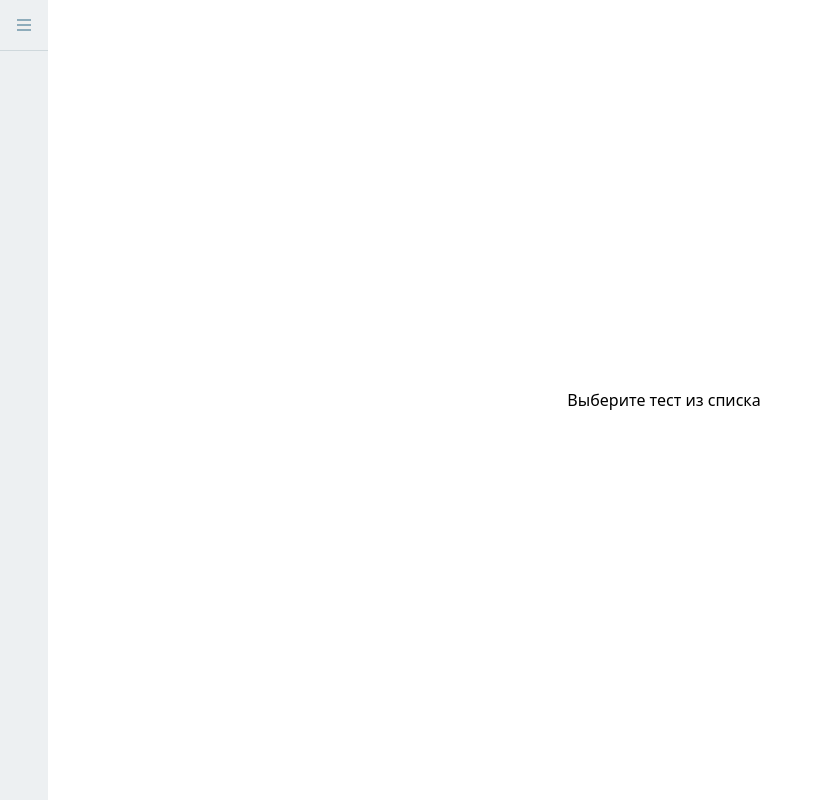
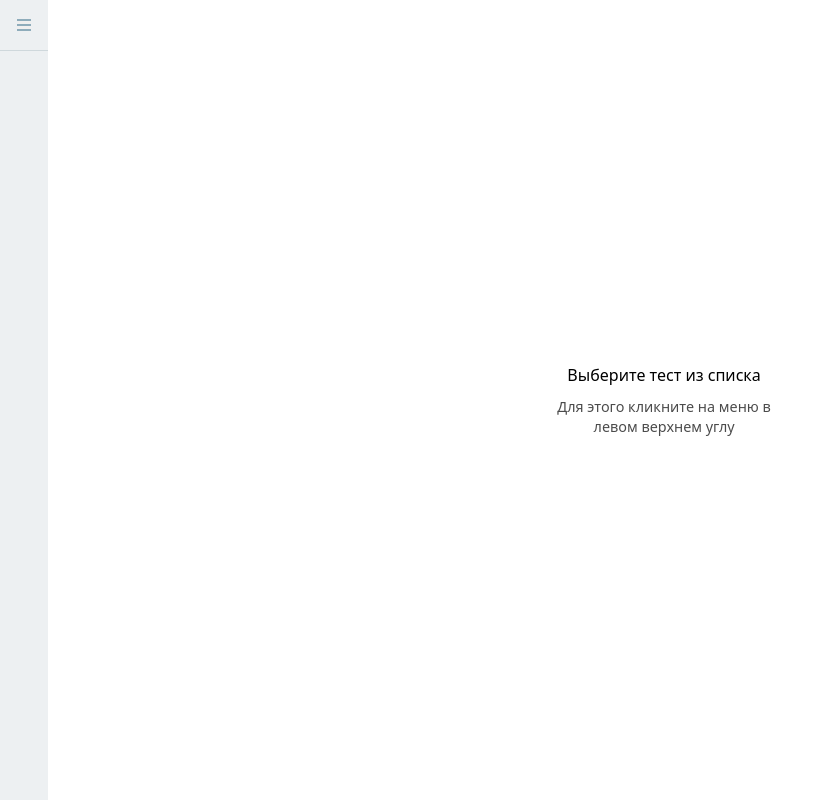
Before and after one commit to ivandnlv/test-for-intas, a website built with webpack: page src/index.html in a window 1280 px wide. Shown: the whole page, without its empty margins (0-816 px from the left). Built offline with nearby package versions, Linux system fonts and the light colour scheme.

Commit message:
Добавил пояснение на главном экране

```diff
--- a/src/scss/blocks/_MainInitial.scss
+++ b/src/scss/blocks/_MainInitial.scss
@@ -3,7 +3,14 @@
   justify-content: center;
   align-items: center;
   flex-direction: column;
-  &-text {
+  &__text {
     color: $text-color;
   }
+  &__descr {
+    margin-top: 10px;
+    font-size: 0.9em;
+    max-width: 250px;
+    text-align: center;
+    opacity: 0.7;
+  }
 }
--- a/src/ts/modules/renders/renderInitialMain.ts
+++ b/src/ts/modules/renders/renderInitialMain.ts
@@ -6,11 +6,14 @@ export const renderInitialMain = () => {
   changeTestStopped(true);
   changeTestData(null);
   clearTitles();
+  const mainText = 'Выберите тест из списка';
+  const mainDescription = 'Для этого кликните на меню в левом верхнем углу';
   if (mainEl) {
     mainEl.innerHTML = '';
     mainEl.innerHTML = `
             <div class="main__wrapper main-initial">
-              <span class="main__intital-text">Выберите тест из списка</span>
+              <span class="main-intital__text">${mainText}</span>
+              <p class="main-initial__descr">${mainDescription}</p>
             </div>
     `;
   }
```
